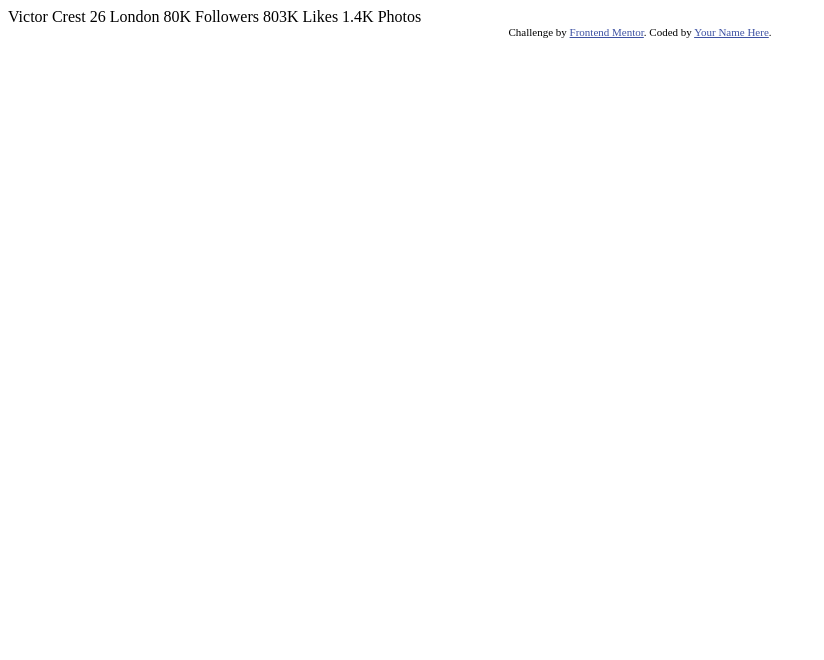
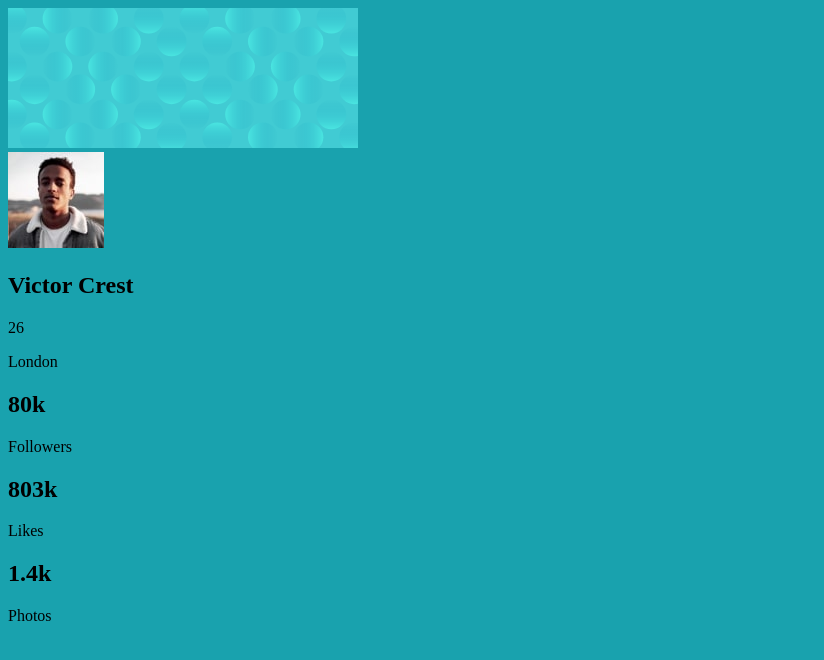
Before and after one commit to tylereagle0/profile-card, a plain HTML site: page index.html in a window 1280 px wide. Shown: the whole page, without its empty margins (0-824 px from the left). Drawn offline with Linux system fonts and the light colour scheme.

Commit message:
Added basic page structure to html & implemented some styling

```diff
--- a/index.html
+++ b/index.html
@@ -1,35 +1,45 @@
 <!DOCTYPE html>
 <html lang="en">
   <head>
-  <meta charset="UTF-8">
-  <meta name="viewport" content="width=device-width, initial-scale=1.0"> <!-- displays site properly based on user's device -->
+    <meta charset="UTF-8" />
+    <meta name="viewport" content="width=device-width, initial-scale=1.0" />
+    <!-- displays site properly based on user's device -->
 
-  <link rel="icon" type="image/png" sizes="32x32" href="./images/favicon-32x32.png">
+    <link
+      rel="icon"
+      type="image/png"
+      sizes="32x32"
+      href="./images/favicon-32x32.png"
+    />
+    <link rel="stylesheet" href="main.css"/>
 
     <title>Frontend Mentor | Profile card component</title>
-
-  <!-- Feel free to remove these styles or customise in your own stylesheet 👍 -->
-  <style>
-    .attribution { font-size: 11px; text-align: center; }
-    .attribution a { color: hsl(228, 45%, 44%); }
-  </style>
   </head>
   <body>
-  Victor Crest
-  26
-  London
-
-  80K
-  Followers
-
-  803K
-  Likes
-
-  1.4K
-  Photos
-  <div class="attribution">
-    Challenge by <a href="https://www.frontendmentor.io?ref=challenge" target="_blank">Frontend Mentor</a>.
-    Coded by <a href="#">Your Name Here</a>.
+    <section class="central-container">
+      <div class="card-image">
+        <img src="images/bg-pattern-card.svg" alt="a picture of blue circles with varying opacity on a blue background">
       </div>
+      <div class="card-body">
+        <img src="images/image-victor.jpg" alt="A picture of a young black man.">
+        <h1>Victor Crest</h1>
+        <p>26</p>
+        <p>London</p>
+      </div>
+      <div class="profile-stats">
+        <div class="followers">
+          <h1>80k</h1>
+          <p>Followers</p>
+        </div>
+        <div class="likes">
+          <h1>803k</h1>
+          <p>Likes</p>
+        </div>
+        <div class="photos">
+          <h1>1.4k</h1>
+          <p>Photos</p>
+        </div>
+      </div>
+    </section>
   </body>
 </html>
--- /dev/null
+++ b/main.css
@@ -0,0 +1,3 @@
+body {
+    background-color: hsl(185, 75%, 39%);
+}
```
Lines whose indentation alone changed are shown as unchanged.
